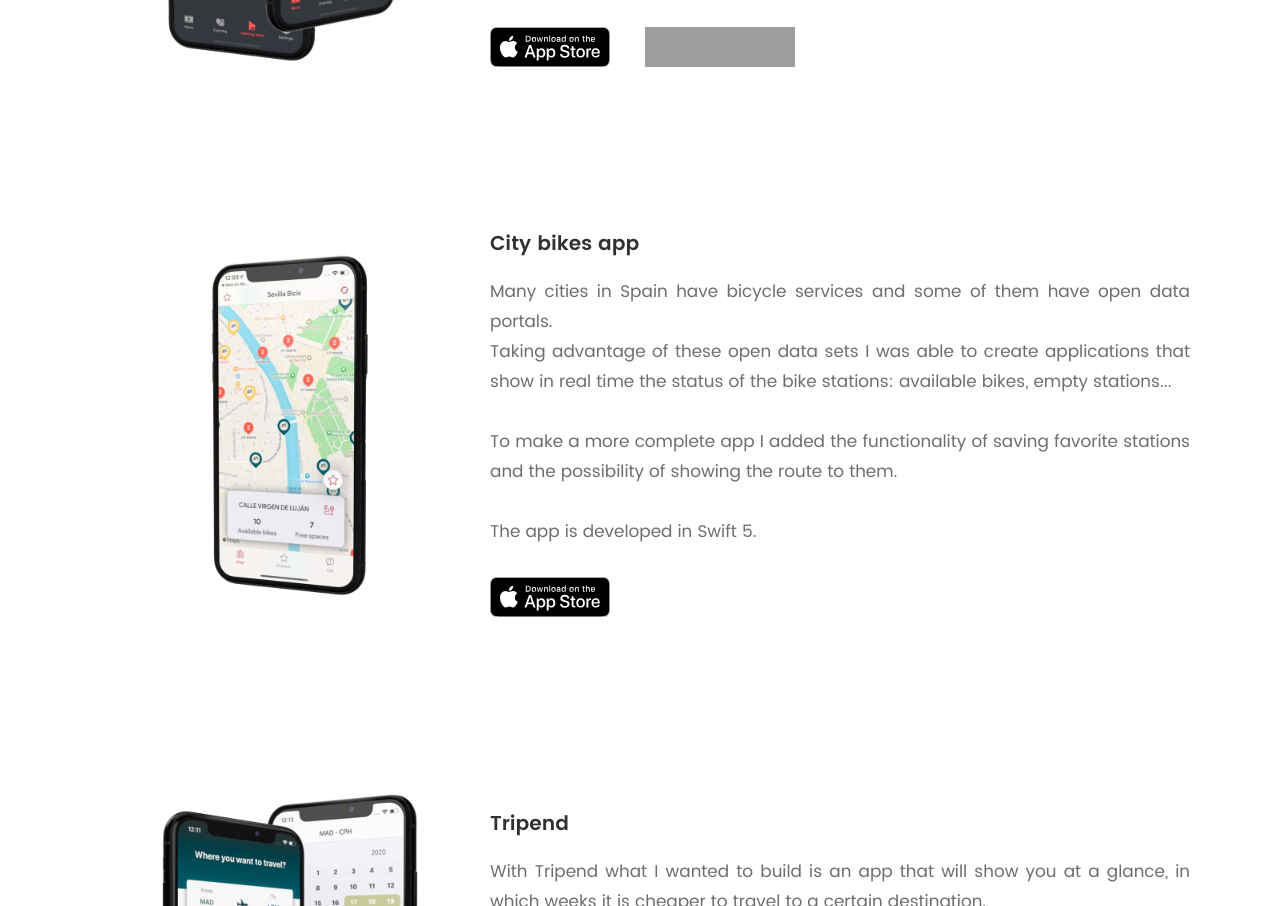
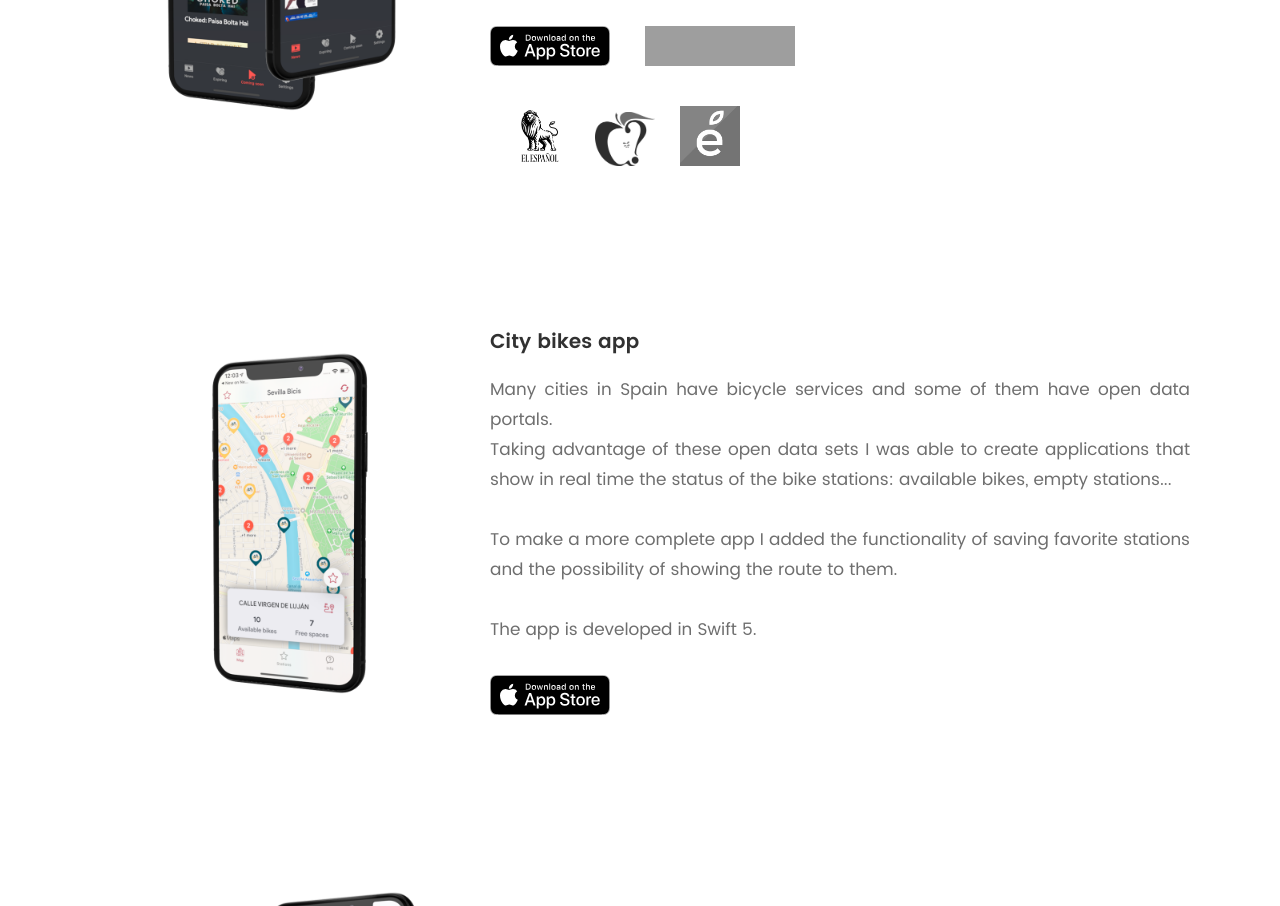
Before and after one commit to danielcev/danielcev.github.io, a plain HTML site: page index.html in a window 1280 px wide. Shown: the part 1368-2274 px from the top of the page. Drawn offline with Linux system fonts and the light colour scheme; grey boxes are pictures that could not be loaded; files whose address does not match are found by name.

Commit message:
feat: Add press reviews for new on flix app. Add images with links to articles

```diff
--- a/css/custom.css
+++ b/css/custom.css
@@ -4,6 +4,15 @@
 
 .lead {
     text-align: justify;
+}
+
+.grayImage {
+  filter: grayscale(100%);
+  padding-left: 20px;
+}
+
+.grayImage:hover {
+    filter: grayscale(0%);
 }
 
 @media only screen and (min-width:900px) {
--- a/index.html
+++ b/index.html
@@ -107,7 +107,13 @@
                                         src="https://api.producthunt.com/widgets/embed-image/v1/featured.svg?post_id=197219&theme=light"
                                         alt="New on Netflix - iOS app to discover the new content added to Netflix | Product Hunt Embed"
                                         style="width: 180px; height: 40px; padding-left:30px" width="180px" height="40px"/></a></div>
-                            </div>
+                                        <br>
+                                <div>
+                                    <a href="https://www.elespanol.com/omicrono/software/20200613/app-dice-novedades-netflix-espanola-arrasa-eeuu/497201169_0.html" target="_blank"><img class="grayImage" src="images/elespanol.png" width="80"></a>
+                                    <a href="https://www.macrumors.com/2020/06/09/five-ios-apps-june-2020/" target="_blank"><img class="grayImage" src="images/macrumors.png" width="80"></a>
+                                    <a href="https://www.ipadizate.es/2020/06/10/app-series-peliculas-llegan-netflix-cada-dia/" target="_blank"><img class="grayImage" src="images/ipadizate.png" width="80"></a>
+                                </div>
+                                </div>
                         </div>
 				   </div>
                    <br><br><br><br><br>
```
Also changed, not shown: images/elespanol.png (added), images/ipadizate.png (added), images/macrumors.png (added).
